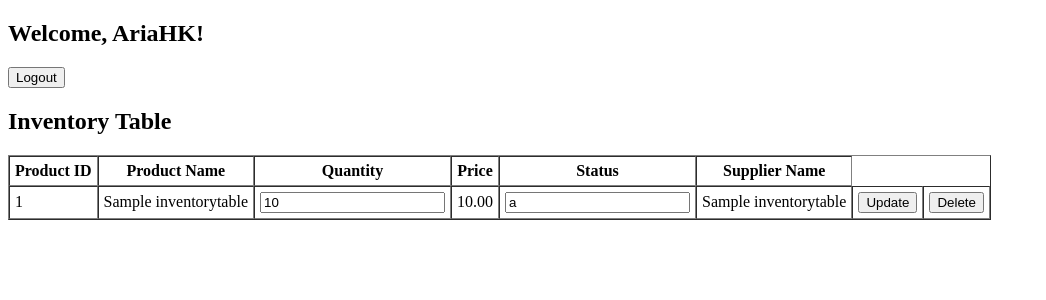
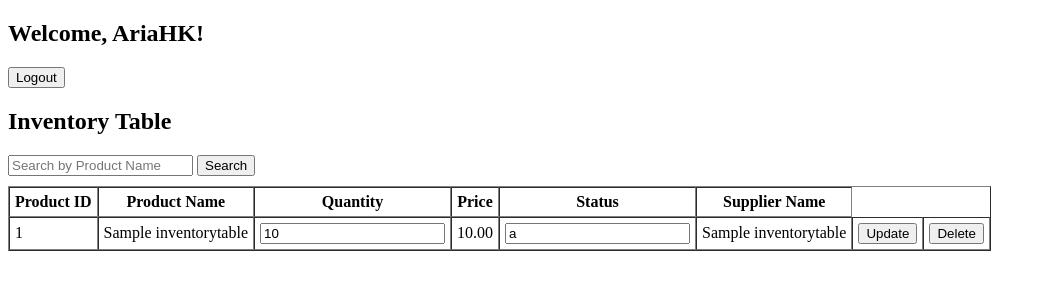
Before and after one commit to xavierdmello/Inventory-Management-System, a PHP site: page /inventory.php in a window 1280 px wide. Shown: the top 300 px of the page, without its empty margins (0-1046 px from the left). Run offline with PHP 8.4, Linux system fonts and the light colour scheme; a user stored in the database is signed in; tables that the repository leaves empty hold one stand-in row (values such as "Sample post").

Commit message:
Added search feature and fixed update/delete logic

```diff
--- a/inventory.php
+++ b/inventory.php
@@ -31,25 +31,36 @@ if (!isset($_SESSION['username'])) {
 }
 
 // If we're here, user is logged in, so show inventory
-// Delete Request
-if ($_SERVER['REQUEST_METHOD'] === 'POST' && isset($_POST['delete_id'])) {
-    $deleteId = $_POST['delete_id'];
-    $stmt = $pdo->prepare('DELETE FROM InventoryTable WHERE ProductID = ?');
-    $stmt->execute([$deleteId]);
-}
-
 // Update Request
-if ($_SERVER['REQUEST_METHOD'] === 'POST' && isset($_POST['update_id'])) {
-    $updateId = $_POST['update_id'];
+if ($_SERVER['REQUEST_METHOD'] === 'POST' && isset($_POST['update_row'])) {
+    $product_id = $_POST['product_id'];
+    $supplier_name = $_POST['supplier_name'];
+    $price = $_POST['price'];
     $newQuantity = $_POST['new_quantity'];
     $newStatus = $_POST['new_status'];
 
-    $stmt = $pdo->prepare('UPDATE InventoryTable SET Quantity = ?, Status = ? WHERE ProductID = ?');
-    $stmt->execute([$newQuantity, $newStatus, $updateId]);
+    $stmt = $pdo->prepare('UPDATE InventoryTable SET Quantity = ?, Status = ? WHERE ProductID = ? AND SupplierName = ? AND Price = ?');
+    $stmt->execute([$newQuantity, $newStatus, $product_id, $supplier_name, $price]);
 }
 
+// Delete Request
+if ($_SERVER['REQUEST_METHOD'] === 'POST' && isset($_POST['delete_row'])) {
+    $product_id = $_POST['product_id'];
+    $supplier_name = $_POST['supplier_name'];
+    $price = $_POST['price'];
+
+    $stmt = $pdo->prepare('DELETE FROM InventoryTable WHERE ProductID = ? AND SupplierName = ? AND Price = ?');
+    $stmt->execute([$product_id, $supplier_name, $price]);
+}
+
+$search = $_GET['search'] ?? '';
+if ($search !== '') {
+    $stmt = $pdo->prepare('SELECT ProductID, ProductName, Quantity, Price, Status, SupplierName FROM InventoryTable WHERE ProductName LIKE ? ORDER BY ProductID ASC');
+    $stmt->execute(["%$search%"]);
+} else {
     $stmt = $pdo->prepare('SELECT ProductID, ProductName, Quantity, Price, Status, SupplierName FROM InventoryTable ORDER BY ProductID ASC');
     $stmt->execute();
+}
 $inventory = $stmt->fetchAll(PDO::FETCH_ASSOC);
 ?>
 <!DOCTYPE html>
@@ -66,6 +77,10 @@ $inventory = $stmt->fetchAll(PDO::FETCH_ASSOC);
     </form>
 
     <h2>Inventory Table</h2>
+    <form method="get" action="inventory.php" style="margin-bottom: 10px;">
+        <input type="text" name="search" placeholder="Search by Product Name" value="<?php echo isset($_GET['search']) ? htmlspecialchars($_GET['search']) : '' ?>">
+        <button type="submit">Search</button>
+    </form>
     <table border="1" cellpadding="5" cellspacing="0">
         <tr>
             <th>Product ID</th>
@@ -89,16 +104,22 @@ $inventory = $stmt->fetchAll(PDO::FETCH_ASSOC);
             </td>
             <td><?php echo htmlspecialchars($row['SupplierName']); ?></td>
             <td>
-                    <input type="hidden" name="update_id" value="<?php echo $row['ProductID']; ?>">
-                    <button type="submit">Update</button>
+                <!-- Hidden fields for unique identification -->
+                <input type="hidden" name="product_id" value="<?php echo $row['ProductID']; ?>">
+                <input type="hidden" name="supplier_name" value="<?php echo htmlspecialchars($row['SupplierName']); ?>">
+                <input type="hidden" name="price" value="<?php echo $row['Price']; ?>">
+                <button type="submit" name="update_row" value="1">Update</button>
             </td>
         </form>
         <form method="post" action="inventory.php" onsubmit="return confirm('Are you sure you want to delete this item?');">
             <td>
-                    <input type="hidden" name="delete_id" value="<?php echo $row['ProductID']; ?>">
-                    <button type="submit">Delete</button>
+                <input type="hidden" name="product_id" value="<?php echo $row['ProductID']; ?>">
+                <input type="hidden" name="supplier_name" value="<?php echo htmlspecialchars($row['SupplierName']); ?>">
+                <input type="hidden" name="price" value="<?php echo $row['Price']; ?>">
+                <button type="submit" name="delete_row" value="1">Delete</button>
             </td>
         </form>
+
         </tr>
         <?php endforeach; ?>
 
```
Lines whose indentation alone changed are shown as unchanged.
